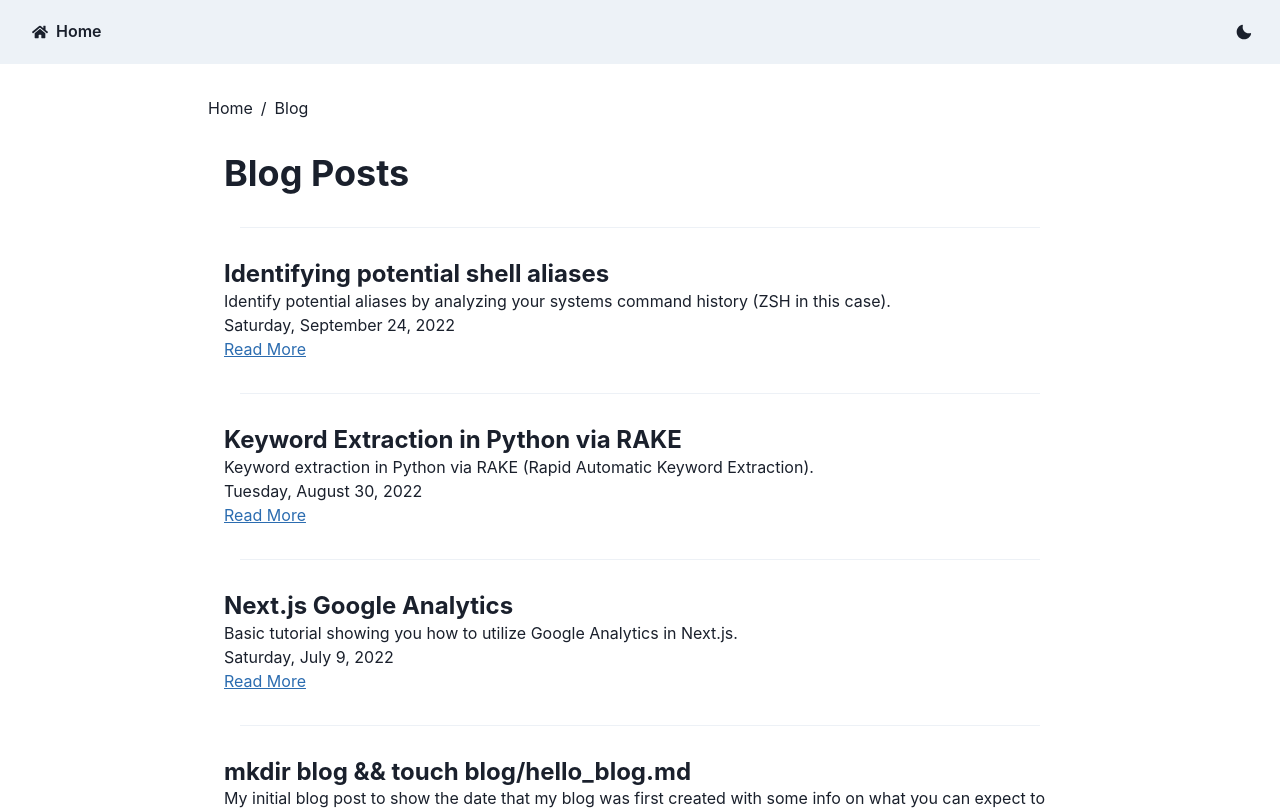
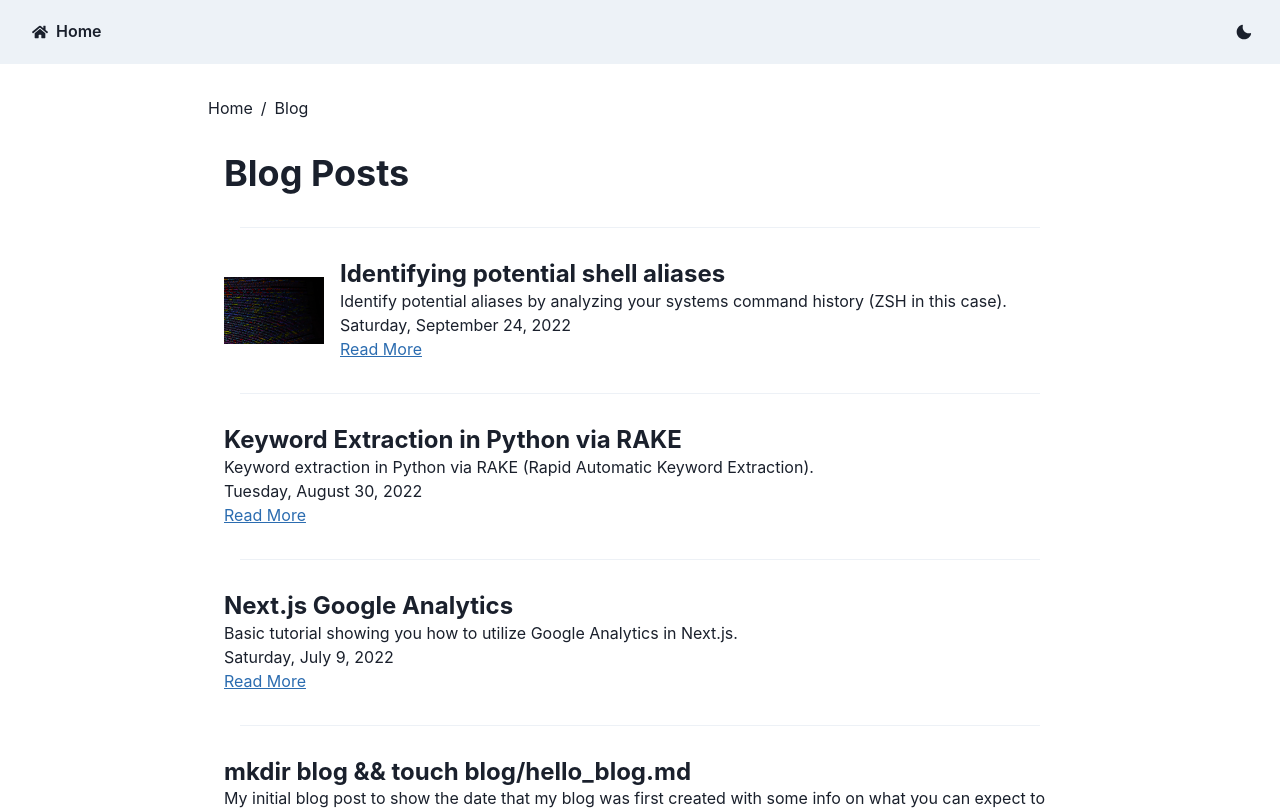
Before and after one commit to AndrewRPorter/website, a Next.js app: page /blog in a window 1280 px wide. Shown: the top 810 px of the page. Built offline with nearby package versions, Linux system fonts and the light colour scheme.

Commit message:
Add ability to create og images for blog posts

```diff
--- a/components/layout.tsx
+++ b/components/layout.tsx
@@ -7,7 +7,7 @@ type Props = {
   children: React.ReactNode
   seoTitle?: string
   description?: string
-  ogImage?: string
+  ogImagePath?: string
 }
 
 const DEFAULT_SEO_TITLE = 'Andrew Porter - Software Engineer'
@@ -21,7 +21,7 @@ export default function Layout(props: Props) {
         <meta charSet="utf-8"></meta>
         <meta
           property="og:image"
-          content={props.ogImage ? props.ogImage : DEFAULT_OG_IMAGE}
+          content={props.ogImagePath ? props.ogImagePath : DEFAULT_OG_IMAGE}
         />
         <meta
           name="viewport"
--- a/markdown/blog/identify_potential_aliases.md
+++ b/markdown/blog/identify_potential_aliases.md
@@ -3,6 +3,8 @@ title: Identifying potential shell aliases
 path: identify_potential_aliases
 seoTitle: Identifying potential shell aliases
 description: Identify potential aliases by analyzing your systems command history (ZSH in this case).
+ogImagePath: /img/bundled_code.jpg
+ogImageAlt: Picture of bundled/minified code
 datePublished: !!str 2022-09-24
 ---
 
--- a/pages/blog/[slug].tsx
+++ b/pages/blog/[slug].tsx
@@ -18,6 +18,7 @@ type Props = {
     seoTitle: string
     description: string
     path: string
+    ogImagePath: string
     datePublished: string
   }
 }
--- a/pages/blog/index.tsx
+++ b/pages/blog/index.tsx
@@ -1,6 +1,7 @@
 import { GetStaticProps } from 'next'
 import path from 'path'
 import Link from 'next/link'
+import Image from 'next/image'
 import {
   Box,
   Text,
@@ -16,11 +17,14 @@ import { getDataFromFilePath } from '@/utils/grayMatterUtils'
 import Layout from '@/components/layout'
 import { useRouter } from 'next/router'
 
+// TODO: create shared props for these front matter values
 type Props = {
   allContent: {
     title: string
     description: string
     datePublished: string
+    ogImagePath: string
+    ogImageAlt: string
     path: string
   }[]
 }
@@ -72,6 +76,22 @@ export default function Blog(props: Props) {
               <Box p="16px">
                 <Divider />
               </Box>
+
+              <Box
+                display="flex"
+                alignItems={content.ogImagePath ? 'center' : 'start'}
+              >
+                {content.ogImagePath && (
+                  <Box pr={4}>
+                    <Image
+                      src={content.ogImagePath}
+                      width="100px"
+                      height="100px"
+                      layout="fixed"
+                      alt={content.ogImageAlt}
+                    />
+                  </Box>
+                )}
                 <Box py="16px">
                   <Heading as="h2" fontSize="2xl">
                     {content.title}
@@ -87,6 +107,7 @@ export default function Blog(props: Props) {
                       Read More
                     </Text>
                   </Link>
+                </Box>
               </Box>
             </Box>
           )
```
Also changed, not shown: public/img/bundled_code.jpg (added). Lines whose indentation alone changed are shown as unchanged.
